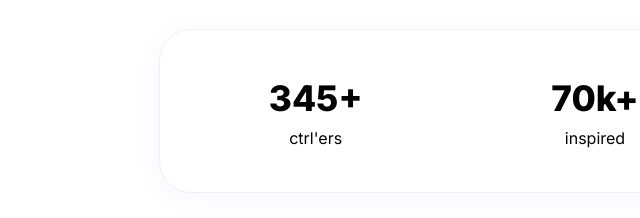
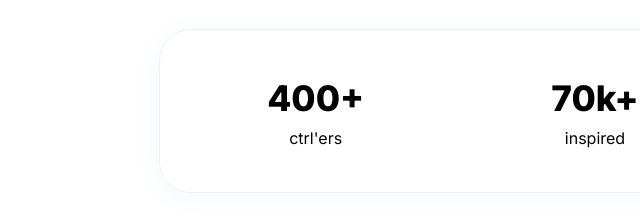
Before and after one commit to theprojectctrl/withctrl, a plain HTML site: page index.html in a window 1280 px wide. Shown: the part 582-800 px from the top of the page, 45-685 px from the left. Drawn offline with nearby package versions, Linux system fonts and the light colour scheme.

Commit message:
Update index.html

```diff
--- a/index.html
+++ b/index.html
@@ -1073,7 +1073,7 @@
         <div class="bento-card" style="display: flex; justify-content: space-between; align-items: center; gap: 2rem; background: #fff; box-shadow: 0 4px 24px 0 rgba(58,120,255,0.06); border-radius: 2rem; padding: 2.5rem 2rem; margin-bottom: 2.5rem;">
 
           <div style="flex: 1; text-align: center;">
-            <div style="font-size: 2.2rem; font-weight: 800; color: #000;">345+</div>
+            <div style="font-size: 2.2rem; font-weight: 800; color: #000;">400+</div>
             <div style="color: #000; font-size: 1rem;">ctrl'ers</div>
           </div>
           <div style="flex: 1; text-align: center;">
```
